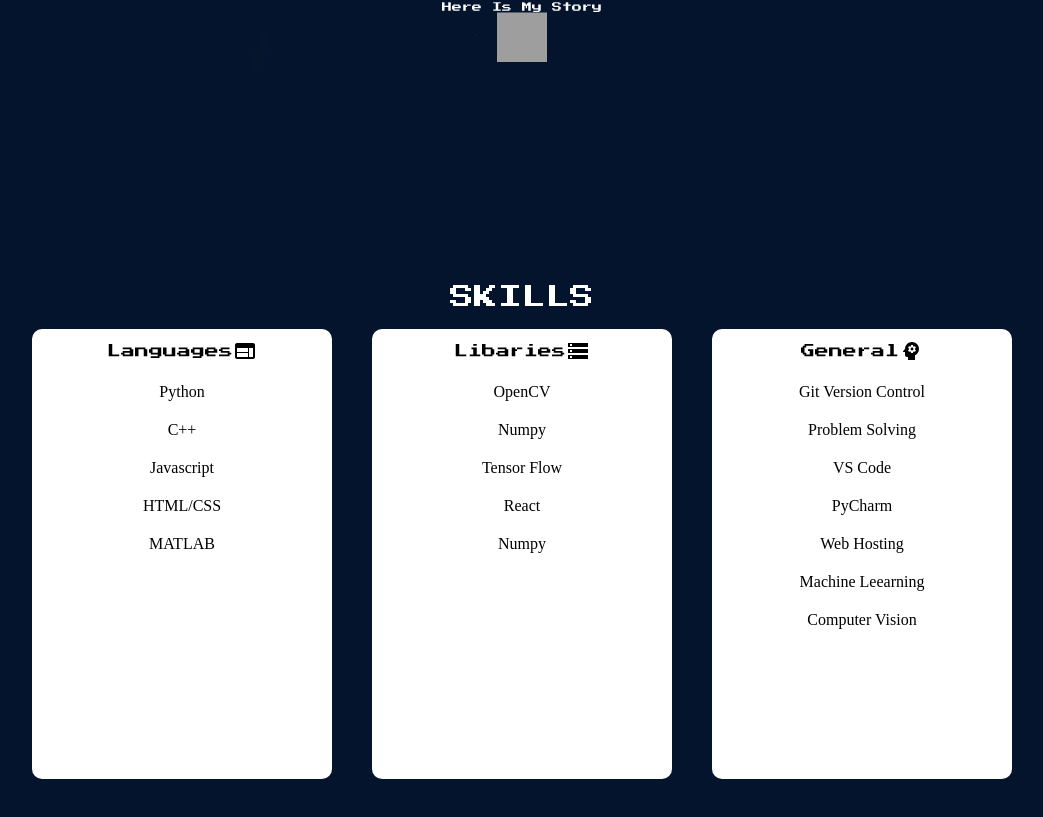
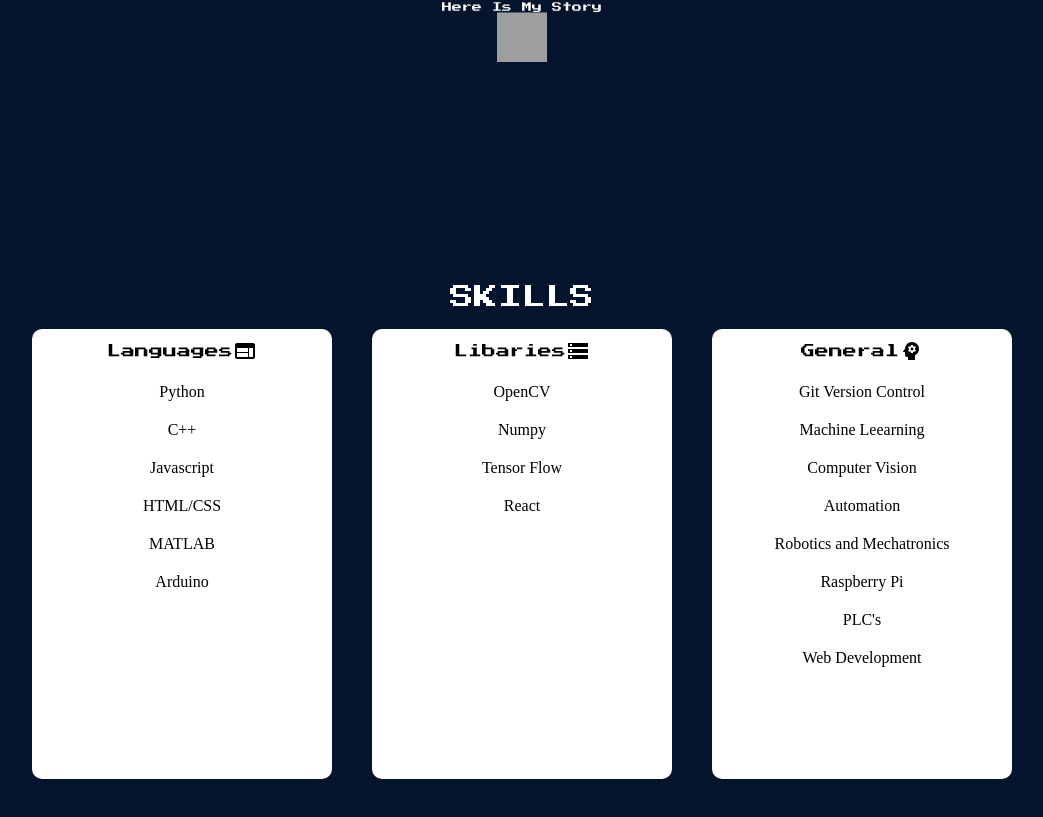
Before and after one commit to Nlouis38/portfolio, a React (Create React App) app: page / in a window 1280 px wide. Shown: the part 757-1574 px from the top of the page, without its empty margins (118-1161 px from the left). Built offline with nearby package versions, Linux system fonts and the light colour scheme; grey boxes are pictures that could not be loaded; a web font is replaced by a local one.

Commit message:
getting skills together

```diff
--- a/src/components/Landing.js
+++ b/src/components/Landing.js
@@ -15,7 +15,7 @@ function Landing() {
         <Hold>
           <Name>Nazir Louis</Name>
         </Hold>
-        <SubHeading>Software Engineer</SubHeading>
+        <SubHeading>Software/Robotics Engineer</SubHeading>
       </MainText>
       <Footer>
         <FooterText>Here Is My Story</FooterText>
--- a/src/components/Skills.js
+++ b/src/components/Skills.js
@@ -25,6 +25,7 @@ function Skills() {
             <li>Javascript</li>
             <li>HTML/CSS</li>
             <li>MATLAB</li>
+            <li>Arduino</li>
           </ul>
         </FrontEnd>
 
@@ -38,7 +39,8 @@ function Skills() {
             <li>Numpy</li>
             <li>Tensor Flow</li>
             <li>React</li>
-            <li>Numpy</li>
+            <li></li>
+            <li></li>
           </ul>
         </BackEnd>
         <General data-aos="fade-right">
@@ -48,12 +50,13 @@ function Skills() {
           </div>
           <ul>
             <li>Git Version Control</li>
-            <li>Problem Solving</li>
-            <li>VS Code</li>
-            <li>PyCharm</li>
-            <li>Web Hosting</li>
             <li>Machine Leearning</li>
             <li>Computer Vision</li>
+            <li>Automation</li>
+            <li>Robotics and Mechatronics</li>
+            <li>Raspberry Pi</li>
+            <li>PLC's</li>
+            <li>Web Development</li>
           </ul>
         </General>
       </SkillsList>
```
